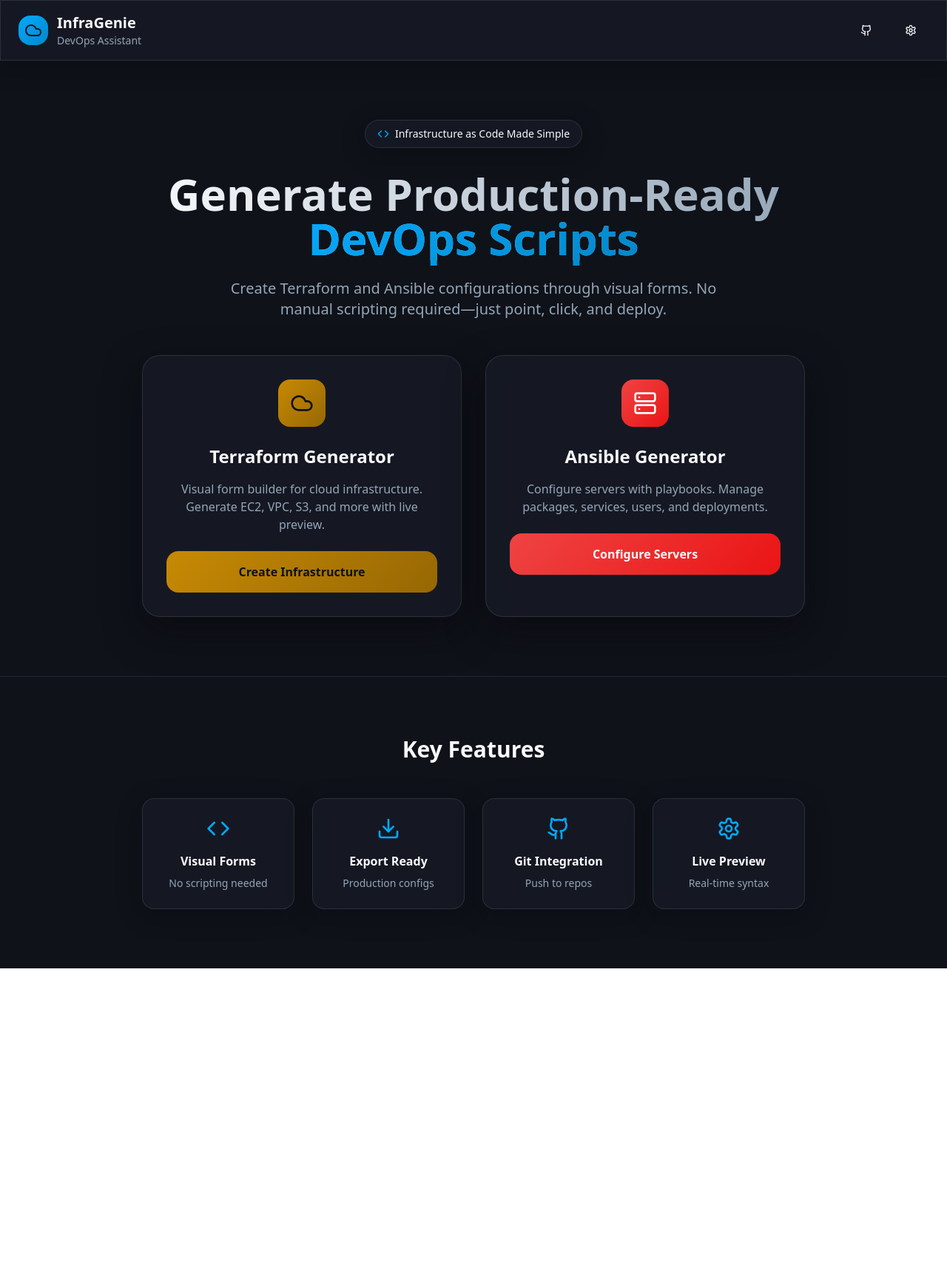
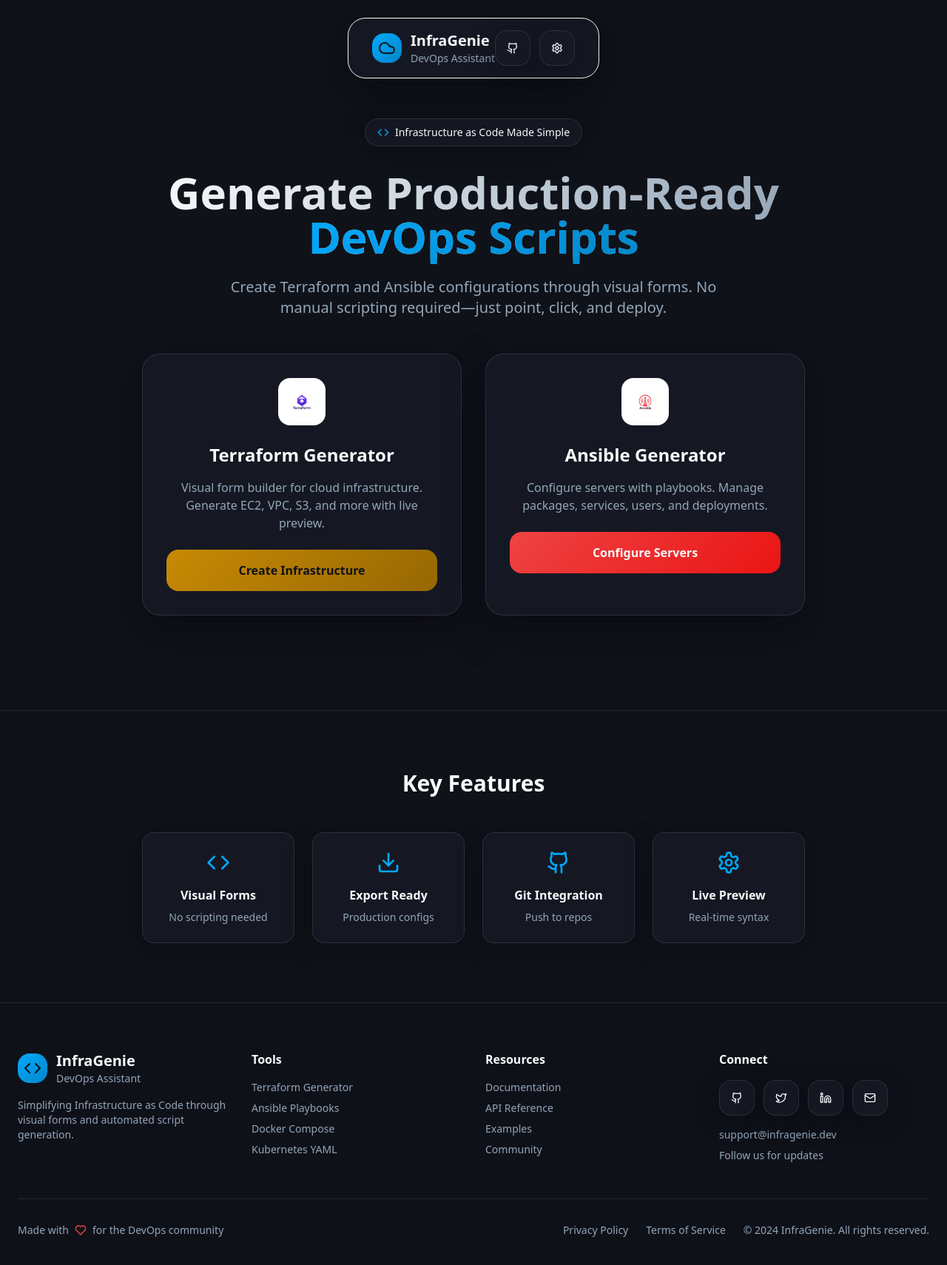
Before and after one commit to azi74/infros, a React (Vite) app: page / in a window 1280 px wide. Shown: the top 1710 px of the page at 74% size. Before the commit the page ends 1309 px from the top, so only its background shows below. Built offline with nearby package versions, Linux system fonts and the light colour scheme.

Commit message:
Refactor Navbar and Add Footer
Refactor the navbar to be a floating card component and add a new footer. The footer will include the Terraform and Ansible logos.

```diff
--- a/src/components/AnsibleModal.tsx
+++ b/src/components/AnsibleModal.tsx
@@ -8,6 +8,7 @@ import { Tabs, TabsContent, TabsList, TabsTrigger } from "@/components/ui/tabs";
 import { Checkbox } from "@/components/ui/checkbox";
 import { CodePreview } from "./CodePreview";
 import { Server, Download, Copy, Package, Users, Play } from "lucide-react";
+import ansibleLogo from "@/assets/ansible-logo.png";
 
 interface AnsibleModalProps {
   open: boolean;
@@ -121,8 +122,8 @@ ${config.users.map(user => `      - ${user}`).join('\n')}
       <DialogContent className="glass-modal max-w-6xl h-[90vh] overflow-hidden">
         <DialogHeader className="pb-6">
           <DialogTitle className="flex items-center gap-3 text-2xl">
-            <div className="w-10 h-10 bg-gradient-ansible rounded-xl flex items-center justify-center">
-              <Server className="w-6 h-6 text-foreground" />
+            <div className="w-10 h-10 bg-white rounded-xl flex items-center justify-center p-2">
+              <img src={ansibleLogo} alt="Ansible" className="w-full h-full object-contain" />
             </div>
             Ansible Playbook Generator
           </DialogTitle>
--- a/src/components/Dashboard.tsx
+++ b/src/components/Dashboard.tsx
@@ -2,7 +2,10 @@ import { useState } from "react";
 import { Button } from "@/components/ui/button";
 import { TerraformModal } from "./TerraformModal";
 import { AnsibleModal } from "./AnsibleModal";
+import { Footer } from "./Footer";
 import { Code, Server, Cloud, Settings, Download, Github } from "lucide-react";
+import terraformLogo from "@/assets/terraform-logo.png";
+import ansibleLogo from "@/assets/ansible-logo.png";
 
 export const Dashboard = () => {
   const [terraformOpen, setTerraformOpen] = useState(false);
@@ -10,11 +13,12 @@ export const Dashboard = () => {
 
   return (
     <div className="min-h-screen bg-background">
-      {/* Header */}
-      <header className="glass sticky top-0 z-50 px-6 py-4">
-        <div className="max-w-7xl mx-auto flex items-center justify-between">
+      {/* Floating Header */}
+      <header className="fixed top-6 left-1/2 transform -translate-x-1/2 z-50 animate-fade-in">
+        <div className="glass-modal px-8 py-4 rounded-3xl border border-glass-border/50 backdrop-blur-md">
+          <div className="flex items-center justify-between">
             <div className="flex items-center gap-3">
-            <div className="w-10 h-10 bg-gradient-primary rounded-2xl flex items-center justify-center">
+              <div className="w-10 h-10 bg-gradient-primary rounded-2xl flex items-center justify-center animate-float">
                 <Cloud className="w-6 h-6 text-primary-foreground" />
               </div>
               <div>
@@ -24,18 +28,19 @@ export const Dashboard = () => {
             </div>
 
             <nav className="flex items-center gap-3">
-            <Button variant="ghost" size="icon">
+              <Button variant="glass" size="icon" className="hover:scale-105 transition-transform">
                 <Github className="w-5 h-5" />
               </Button>
-            <Button variant="ghost" size="icon">
+              <Button variant="glass" size="icon" className="hover:scale-105 transition-transform">
                 <Settings className="w-5 h-5" />
               </Button>
             </nav>
           </div>
+        </div>
       </header>
 
       {/* Hero Section */}
-      <section className="px-6 py-20">
+      <section className="px-6 py-32 pt-40">
         <div className="max-w-4xl mx-auto text-center">
           <div className="inline-flex items-center gap-2 glass px-4 py-2 rounded-full mb-8">
             <Code className="w-4 h-4 text-primary" />
@@ -55,10 +60,10 @@ export const Dashboard = () => {
           {/* Action Cards */}
           <div className="grid md:grid-cols-2 gap-8 max-w-4xl mx-auto">
             {/* Terraform Card */}
-            <div className="glass-modal p-8 rounded-3xl group hover:scale-105 transition-smooth cursor-pointer"
+            <div className="glass-modal p-8 rounded-3xl group hover:scale-105 transition-smooth cursor-pointer animate-fade-in"
                  onClick={() => setTerraformOpen(true)}>
-              <div className="w-16 h-16 bg-gradient-terraform rounded-2xl flex items-center justify-center mb-6 mx-auto">
-                <Cloud className="w-8 h-8 text-background" />
+              <div className="w-16 h-16 bg-white rounded-2xl flex items-center justify-center mb-6 mx-auto p-3">
+                <img src={terraformLogo} alt="Terraform" className="w-full h-full object-contain" />
               </div>
               <h3 className="text-2xl font-bold mb-4">Terraform Generator</h3>
               <p className="text-muted-foreground mb-6">
@@ -70,10 +75,10 @@ export const Dashboard = () => {
             </div>
 
             {/* Ansible Card */}
-            <div className="glass-modal p-8 rounded-3xl group hover:scale-105 transition-smooth cursor-pointer"
+            <div className="glass-modal p-8 rounded-3xl group hover:scale-105 transition-smooth cursor-pointer animate-fade-in"
                  onClick={() => setAnsibleOpen(true)}>
-              <div className="w-16 h-16 bg-gradient-ansible rounded-2xl flex items-center justify-center mb-6 mx-auto">
-                <Server className="w-8 h-8 text-foreground" />
+              <div className="w-16 h-16 bg-white rounded-2xl flex items-center justify-center mb-6 mx-auto p-3">
+                <img src={ansibleLogo} alt="Ansible" className="w-full h-full object-contain" />
               </div>
               <h3 className="text-2xl font-bold mb-4">Ansible Generator</h3>
               <p className="text-muted-foreground mb-6">
@@ -108,6 +113,9 @@ export const Dashboard = () => {
         </div>
       </section>
 
+      {/* Footer */}
+      <Footer />
+
       {/* Modals */}
       <TerraformModal open={terraformOpen} onOpenChange={setTerraformOpen} />
       <AnsibleModal open={ansibleOpen} onOpenChange={setAnsibleOpen} />
--- /dev/null
+++ b/src/components/Footer.tsx
@@ -0,0 +1,88 @@
+import { Button } from "@/components/ui/button";
+import { Github, Twitter, Linkedin, Mail, Code, Heart } from "lucide-react";
+
+export const Footer = () => {
+  return (
+    <footer className="border-t border-border bg-background/80 backdrop-blur-sm">
+      <div className="max-w-7xl mx-auto px-6 py-16">
+        <div className="grid grid-cols-1 md:grid-cols-4 gap-8">
+          {/* Brand */}
+          <div className="space-y-4">
+            <div className="flex items-center gap-3">
+              <div className="w-10 h-10 bg-gradient-primary rounded-2xl flex items-center justify-center">
+                <Code className="w-6 h-6 text-primary-foreground" />
+              </div>
+              <div>
+                <h3 className="text-xl font-bold">InfraGenie</h3>
+                <p className="text-sm text-muted-foreground">DevOps Assistant</p>
+              </div>
+            </div>
+            <p className="text-muted-foreground text-sm">
+              Simplifying Infrastructure as Code through visual forms and automated script generation.
+            </p>
+          </div>
+
+          {/* Tools */}
+          <div className="space-y-4">
+            <h4 className="font-semibold">Tools</h4>
+            <ul className="space-y-2 text-sm text-muted-foreground">
+              <li><a href="#" className="hover:text-primary transition-colors">Terraform Generator</a></li>
+              <li><a href="#" className="hover:text-primary transition-colors">Ansible Playbooks</a></li>
+              <li><a href="#" className="hover:text-primary transition-colors">Docker Compose</a></li>
+              <li><a href="#" className="hover:text-primary transition-colors">Kubernetes YAML</a></li>
+            </ul>
+          </div>
+
+          {/* Resources */}
+          <div className="space-y-4">
+            <h4 className="font-semibold">Resources</h4>
+            <ul className="space-y-2 text-sm text-muted-foreground">
+              <li><a href="#" className="hover:text-primary transition-colors">Documentation</a></li>
+              <li><a href="#" className="hover:text-primary transition-colors">API Reference</a></li>
+              <li><a href="#" className="hover:text-primary transition-colors">Examples</a></li>
+              <li><a href="#" className="hover:text-primary transition-colors">Community</a></li>
+            </ul>
+          </div>
+
+          {/* Connect */}
+          <div className="space-y-4">
+            <h4 className="font-semibold">Connect</h4>
+            <div className="flex gap-3">
+              <Button variant="glass" size="icon" className="hover:scale-105 transition-transform">
+                <Github className="w-5 h-5" />
+              </Button>
+              <Button variant="glass" size="icon" className="hover:scale-105 transition-transform">
+                <Twitter className="w-5 h-5" />
+              </Button>
+              <Button variant="glass" size="icon" className="hover:scale-105 transition-transform">
+                <Linkedin className="w-5 h-5" />
+              </Button>
+              <Button variant="glass" size="icon" className="hover:scale-105 transition-transform">
+                <Mail className="w-5 h-5" />
+              </Button>
+            </div>
+            <div className="space-y-2 text-sm text-muted-foreground">
+              <p>support@infragenie.dev</p>
+              <p>Follow us for updates</p>
+            </div>
+          </div>
+        </div>
+
+        {/* Bottom Bar */}
+        <div className="border-t border-border mt-12 pt-8 flex flex-col md:flex-row items-center justify-between gap-4">
+          <div className="flex items-center gap-2 text-sm text-muted-foreground">
+            <span>Made with</span>
+            <Heart className="w-4 h-4 text-red-500" />
+            <span>for the DevOps community</span>
+          </div>
+
+          <div className="flex items-center gap-6 text-sm text-muted-foreground">
+            <a href="#" className="hover:text-primary transition-colors">Privacy Policy</a>
+            <a href="#" className="hover:text-primary transition-colors">Terms of Service</a>
+            <span>© 2024 InfraGenie. All rights reserved.</span>
+          </div>
+        </div>
+      </div>
+    </footer>
+  );
+};
--- a/src/components/TerraformModal.tsx
+++ b/src/components/TerraformModal.tsx
@@ -7,6 +7,7 @@ import { Select, SelectContent, SelectItem, SelectTrigger, SelectValue } from "@
 import { Tabs, TabsContent, TabsList, TabsTrigger } from "@/components/ui/tabs";
 import { CodePreview } from "./CodePreview";
 import { Cloud, Download, Copy } from "lucide-react";
+import terraformLogo from "@/assets/terraform-logo.png";
 
 interface TerraformModalProps {
   open: boolean;
@@ -77,8 +78,8 @@ output "instance_ip" {
       <DialogContent className="glass-modal max-w-6xl h-[90vh] overflow-hidden">
         <DialogHeader className="pb-6">
           <DialogTitle className="flex items-center gap-3 text-2xl">
-            <div className="w-10 h-10 bg-gradient-terraform rounded-xl flex items-center justify-center">
-              <Cloud className="w-6 h-6 text-background" />
+            <div className="w-10 h-10 bg-white rounded-xl flex items-center justify-center p-2">
+              <img src={terraformLogo} alt="Terraform" className="w-full h-full object-contain" />
             </div>
             Terraform Infrastructure Generator
           </DialogTitle>
```
Also changed, not shown: tailwind.config.ts (+48 -1 lines), src/assets/ansible-logo.png (added), src/assets/terraform-logo.png (added). Lines whose indentation alone changed are shown as unchanged.
